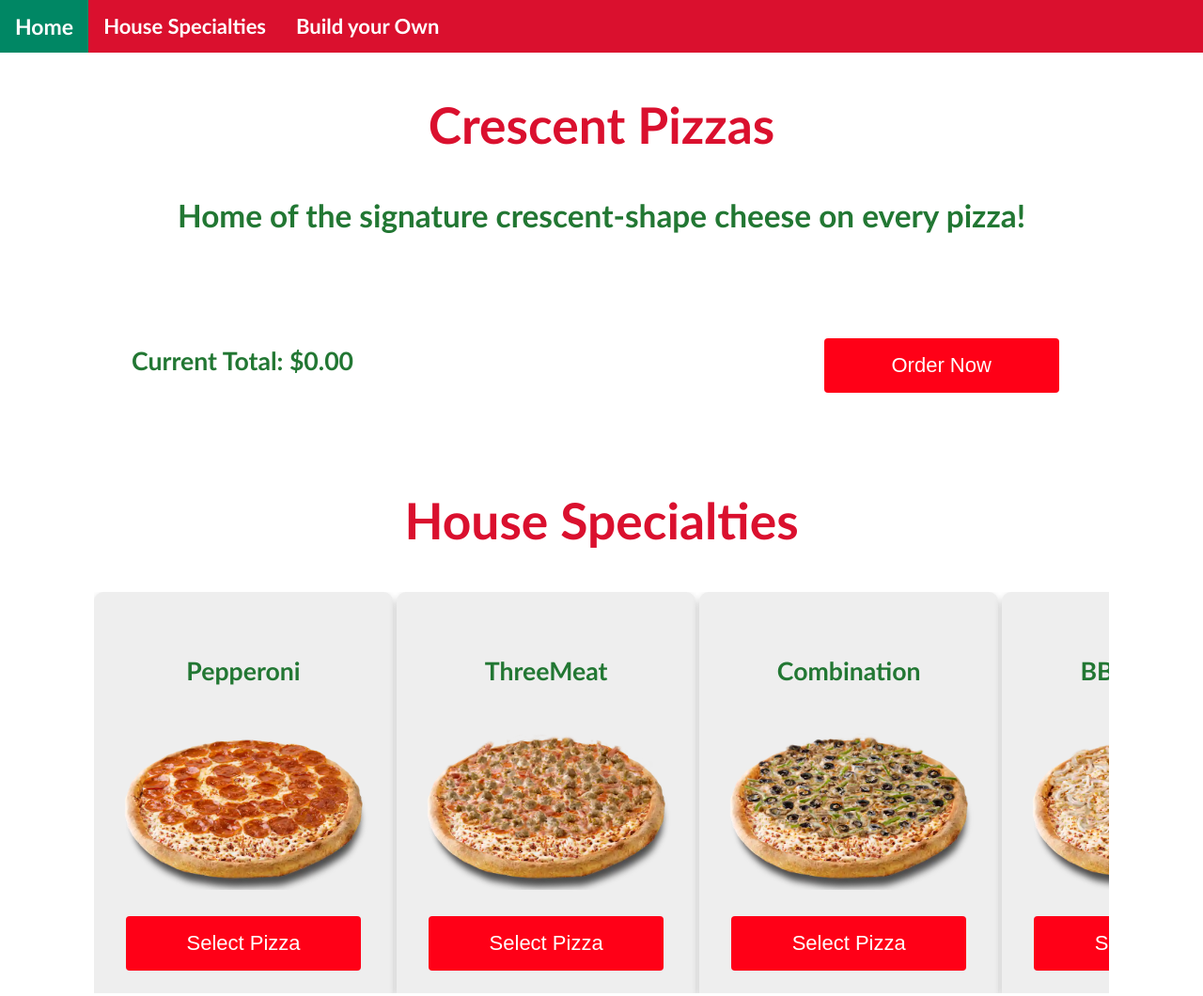
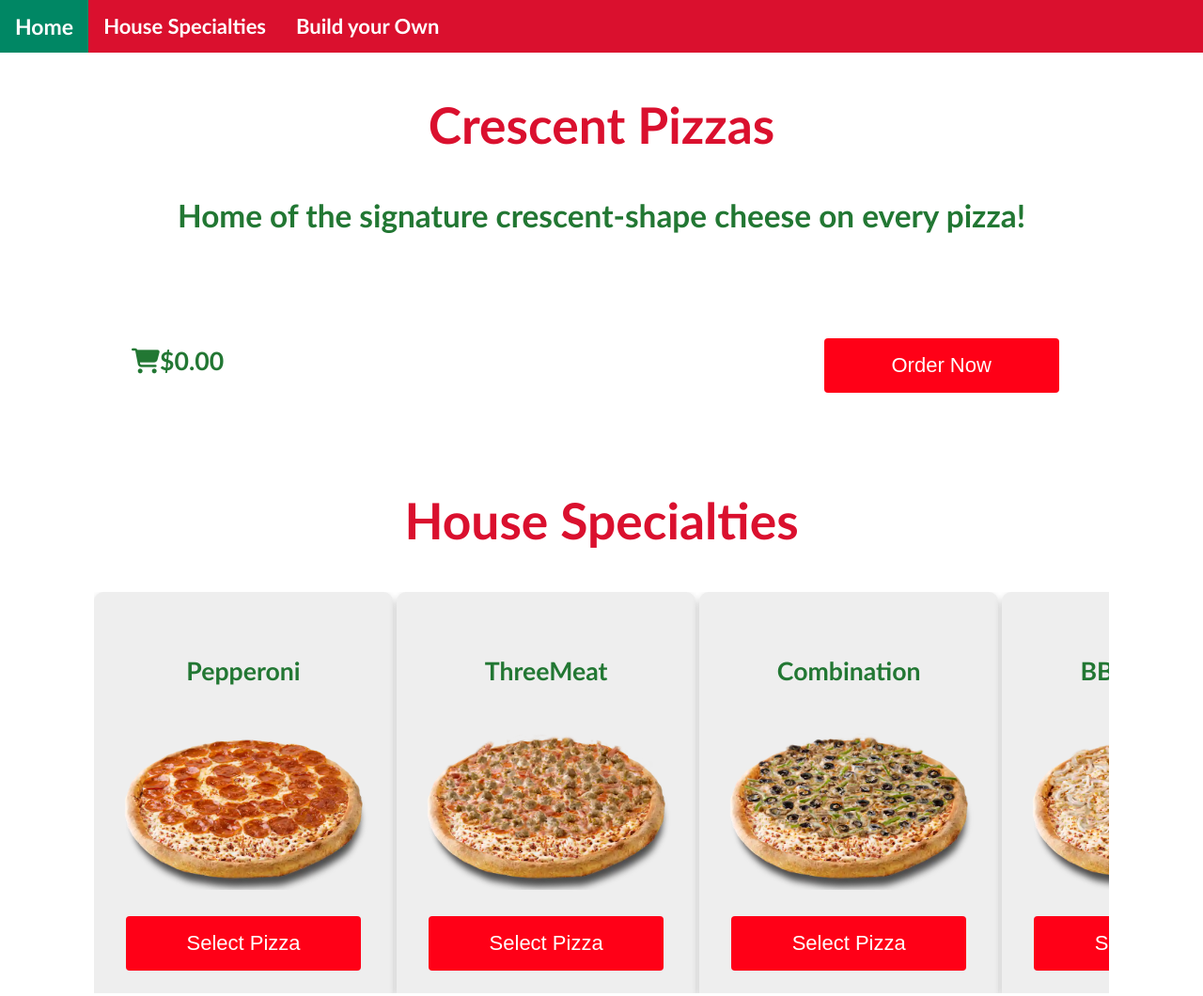
Before and after one commit to WistyDagel/FirstSliceOfPizza, a website built with webpack: page dist/index.html in a window 1280 px wide. Shown: the top 1060 px of the page at 94% size. Built offline with nearby package versions, Linux system fonts and the light colour scheme.

Commit message:
Added a shopping cart

```diff
--- a/dist/index.html
+++ b/dist/index.html
@@ -5,6 +5,7 @@
     <meta name="viewport" content="width=device-width, initial-scale=1.0">
     <title>Document</title>
     <link rel="stylesheet" href="https://cdnjs.cloudflare.com/ajax/libs/font-awesome/4.7.0/css/font-awesome.min.css">
+    <script src="https://kit.fontawesome.com/2c34f56ab8.js" crossorigin="anonymous"></script>
     <script src="./script.js"></script>
 </head>
 <body>
@@ -23,7 +24,7 @@
             <div class="flex-container">
                 <div id='price'>
                     <div id='total-prices'>
-                        <h5>Current Total: $0.00</h5>
+                        <h5><i class="fas fa-shopping-cart"></i>$0.00</h5>
                     </div>
                 </div>
                 <div id='order'>
```
